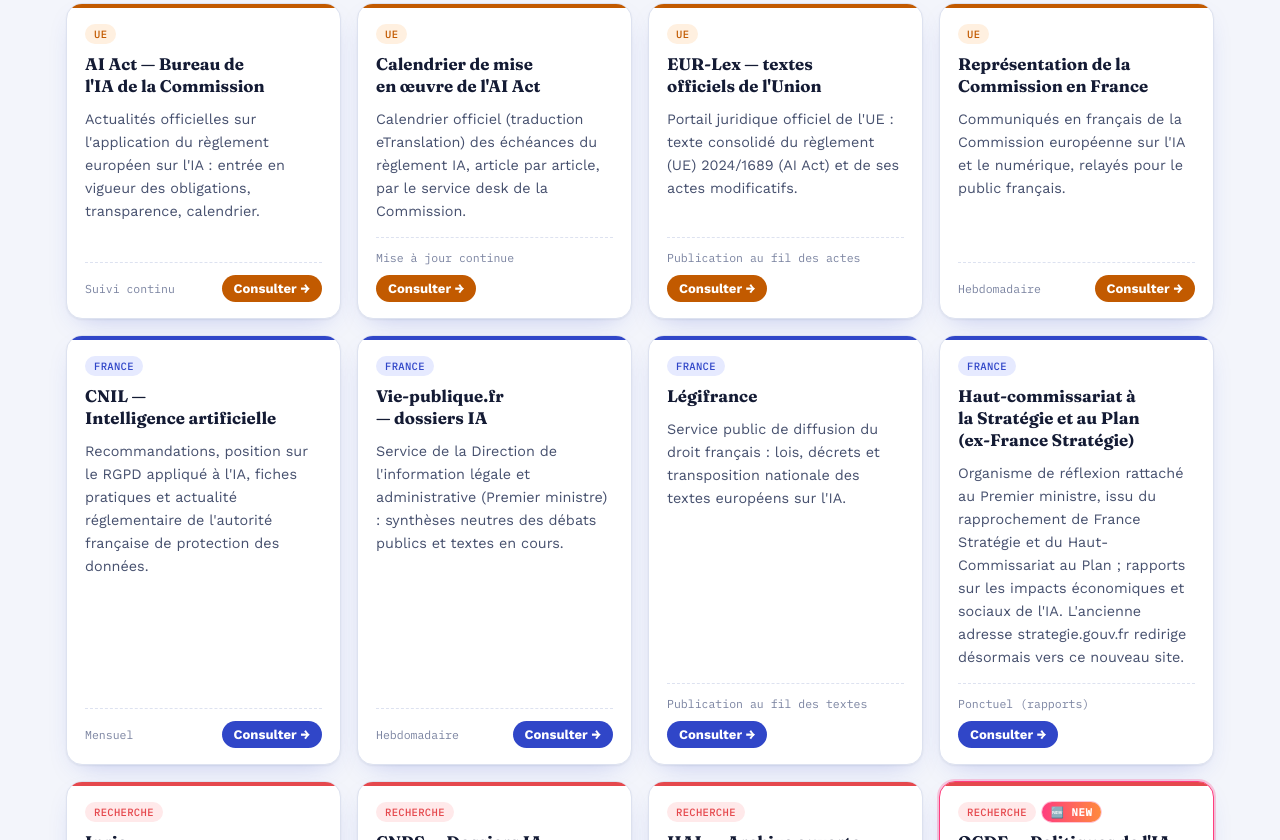
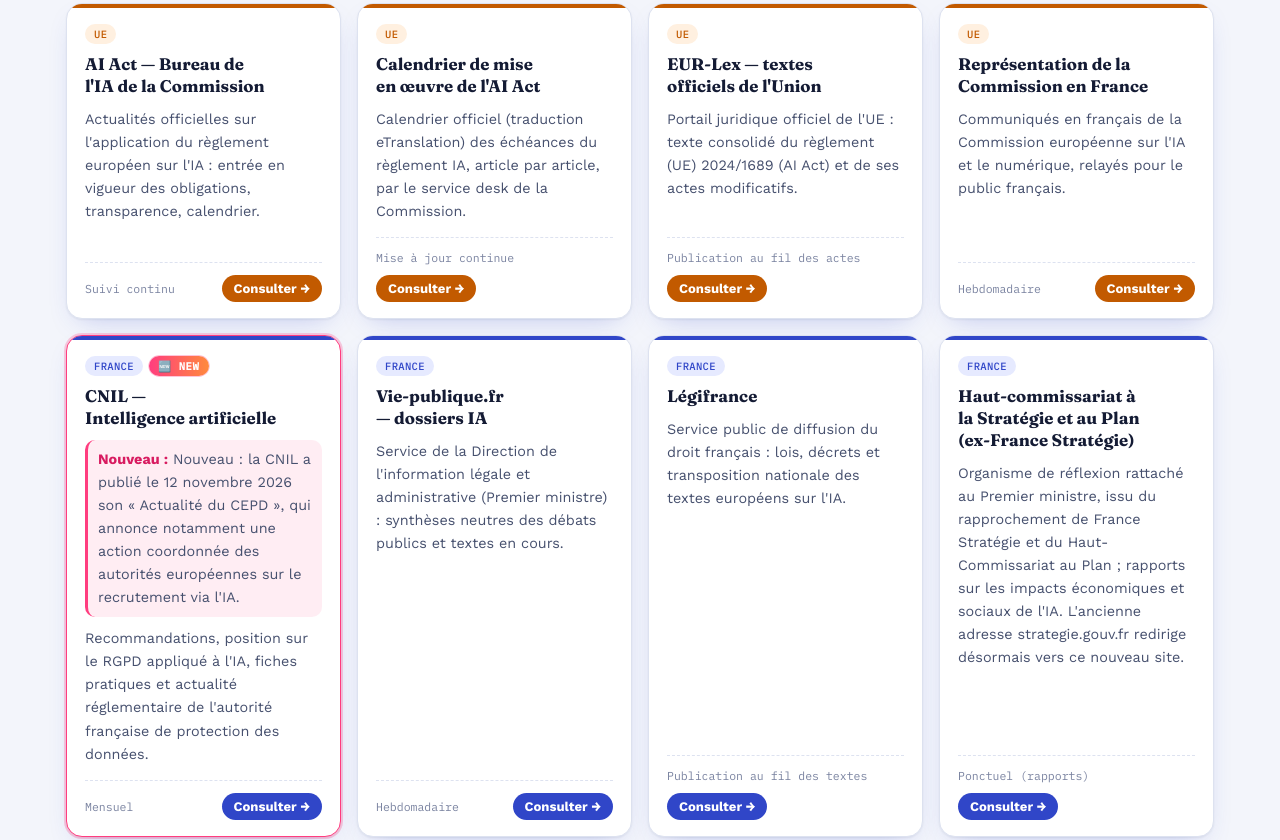
Before and after one commit to infocomluc-svg/observatoire-ia-education, a plain HTML site: page index.html in a window 1280 px wide. Shown: the part 1960-2800 px from the top of the page. Drawn offline with nearby package versions, Linux system fonts and the light colour scheme.

Commit message:
Observatoire IA Éducation : vérification et veille du 2026-11-15
Co-Authored-By: Claude Opus 5.5 <noreply@anthropic.com>
Claude-Session: https://claude.ai/code/session_019NnqpQB4sdSqqZY1fff5Jr

```diff
--- a/index.html
+++ b/index.html
@@ -323,7 +323,7 @@ footer a{color:var(--hero-ink)}
         <div><strong>32</strong>sources référencées</div>
         <div><strong>5</strong>familles de sources</div>
         <div><strong>4</strong>gabarits d'agent de veille</div>
-        <div><strong id="today-date">7 nov. 2026</strong>dernière vérification</div>
+        <div><strong id="today-date">15 nov. 2026</strong>dernière vérification</div>
       </div>
       <a class="newsbar" id="newsbar" href="#ia-generale" hidden><span aria-hidden="true">🆕</span><span><b id="newscount">0</b> <span id="newslabel">nouveautés</span> depuis la mise à jour précédente</span><span>Voir →</span></a>
     </div>
@@ -490,8 +490,8 @@ footer a{color:var(--hero-ink)}
 
   /* Badge NEW : une source porte nouveau:"AAAA-MM-JJ" (date d'ajout ou de nouvelle information)
      et nouveaute:"ce qui est nouveau". Elle est marquée NEW si cette date est postérieure à VERIF_PRECEDENTE. */
-  var DERNIERE_VERIF = "2026-11-07";
-  var VERIF_PRECEDENTE = "2026-11-03";
+  var DERNIERE_VERIF = "2026-11-15";
+  var VERIF_PRECEDENTE = "2026-11-07";
   window.OBS_VERIF_PRECEDENTE = VERIF_PRECEDENTE;
   function isNew(d){ return !!d && d > VERIF_PRECEDENTE; }
   window.OBS_isNew = isNew;
@@ -501,16 +501,16 @@ footer a{color:var(--hero-ink)}
     {tag:"eu", label:"UE", title:"Calendrier de mise en œuvre de l'AI Act", desc:"Calendrier officiel (traduction eTranslation) des échéances du règlement IA, article par article, par le service desk de la Commission.", url:"https://ai-act-service-desk.ec.europa.eu/fr/ai-act/timeline/calendrier-de-mise-en-oeuvre-de-la-legislation-de-lue-sur-lia", freq:"Mise à jour continue"},
     {tag:"eu", label:"UE", title:"EUR-Lex — textes officiels de l'Union", desc:"Portail juridique officiel de l'UE : texte consolidé du règlement (UE) 2024/1689 (AI Act) et de ses actes modificatifs.", url:"https://eur-lex.europa.eu/homepage.html", freq:"Publication au fil des actes"},
     {tag:"eu", label:"UE", title:"Représentation de la Commission en France", desc:"Communiqués en français de la Commission européenne sur l'IA et le numérique, relayés pour le public français.", url:"https://france.representation.ec.europa.eu/", freq:"Hebdomadaire"},
-    {tag:"fr", label:"France", title:"CNIL — Intelligence artificielle", desc:"Recommandations, position sur le RGPD appliqué à l'IA, fiches pratiques et actualité réglementaire de l'autorité française de protection des données.", url:"https://www.cnil.fr/fr/ia-comment-se-mettre-en-conformite", freq:"Mensuel"},
+    {tag:"fr", label:"France", title:"CNIL — Intelligence artificielle", desc:"Recommandations, position sur le RGPD appliqué à l'IA, fiches pratiques et actualité réglementaire de l'autorité française de protection des données.", url:"https://www.cnil.fr/fr/ia-comment-se-mettre-en-conformite", freq:"Mensuel", nouveau:"2026-11-15", nouveaute:"Nouveau : la CNIL a publié le 12 novembre 2026 son « Actualité du CEPD », qui annonce notamment une action coordonnée des autorités européennes sur le recrutement via l'IA."},
     {tag:"fr", label:"France", title:"Vie-publique.fr — dossiers IA", desc:"Service de la Direction de l'information légale et administrative (Premier ministre) : synthèses neutres des débats publics et textes en cours.", url:"https://www.vie-publique.fr/", freq:"Hebdomadaire"},
     {tag:"fr", label:"France", title:"Légifrance", desc:"Service public de diffusion du droit français : lois, décrets et transposition nationale des textes européens sur l'IA.", url:"https://www.legifrance.gouv.fr/", freq:"Publication au fil des textes"},
     {tag:"fr", label:"France", title:"Haut-commissariat à la Stratégie et au Plan (ex-France Stratégie)", desc:"Organisme de réflexion rattaché au Premier ministre, issu du rapprochement de France Stratégie et du Haut-Commissariat au Plan ; rapports sur les impacts économiques et sociaux de l'IA. L'ancienne adresse strategie.gouv.fr redirige désormais vers ce nouveau site.", url:"https://www.strategie-plan.gouv.fr/", freq:"Ponctuel (rapports)"},
     {tag:"recherche", label:"Recherche", title:"Inria — Intelligence artificielle", desc:"Institut national de recherche en sciences du numérique ; expertises et publications de référence sur les fondements techniques de l'IA.", url:"https://www.inria.fr/fr/intelligence-artificielle", freq:"Mensuel"},
     {tag:"recherche", label:"Recherche", title:"CNRS — Dossiers IA", desc:"Centre national de la recherche scientifique ; articles de vulgarisation scientifique et points d'étape sur la recherche française en IA.", url:"https://www.cnrs.fr/fr", freq:"Mensuel"},
     {tag:"recherche", label:"Recherche", title:"HAL — Archive ouverte", desc:"Plateforme nationale de dépôt de publications scientifiques ; recherche par mot-clé « intelligence artificielle » pour accéder aux articles évalués par les pairs.", url:"https://hal.science/", freq:"Continu (dépôts)"},
-    {tag:"recherche", label:"Recherche", title:"OCDE — Politiques de l'IA", desc:"Organisation de coopération et de développement économiques ; observatoire des politiques publiques d'IA (OECD.AI) et publications en français.", url:"https://www.oecd.org/fr/publications/serie-sur-l-intelligence-artificielle-et-l-avenir-des-competences_20730603.html", freq:"Trimestriel", nouveau:"2026-11-07", nouveaute:"Nouveau : publication le 5 novembre 2026 des « Perspectives de l'économie et de la société numériques de l'OCDE 2026 » (Digital Economy and Society Outlook), qui constatent une accélération de l'adoption de l'IA mais des écarts marqués entre entreprises et entre générations."},
-    {tag:"eu", label:"UE", title:"Programme pour une Europe numérique", desc:"Actualités de la stratégie numérique de l'UE (Digital Strategy), incluant IA, données et compétences numériques, en français.", url:"https://digital-strategy.ec.europa.eu/fr", freq:"Hebdomadaire", nouveau:"2026-11-07", nouveaute:"Nouveau : la Commission a lancé le 5 novembre 2026 un paquet « Éducation et compétences » dont l'une des quatre priorités est de mettre les outils numériques et l'IA au service de l'éducation, avec la création le 3 novembre 2026 du consortium EDU-EDIC pour déployer des services d'IA de confiance dans les écoles."},
-    {tag:"fr", label:"France", title:"Conseil de l'IA et du numérique", desc:"Organe consultatif rattaché au gouvernement (ex-Conseil national du numérique, renommé en 2025) ; rapports, notes et avis publics sur la stratégie française en matière d'intelligence artificielle, dont des travaux conjoints avec la CNIL sur l'IA agentique.", url:"https://www.conseil-ia-numerique.fr/", freq:"Ponctuel (rapports et notes)"}
+    {tag:"recherche", label:"Recherche", title:"OCDE — Politiques de l'IA", desc:"Organisation de coopération et de développement économiques ; observatoire des politiques publiques d'IA (OECD.AI) et publications en français.", url:"https://www.oecd.org/fr/publications/serie-sur-l-intelligence-artificielle-et-l-avenir-des-competences_20730603.html", freq:"Trimestriel"},
+    {tag:"eu", label:"UE", title:"Programme pour une Europe numérique", desc:"Actualités de la stratégie numérique de l'UE (Digital Strategy), incluant IA, données et compétences numériques, en français.", url:"https://digital-strategy.ec.europa.eu/fr", freq:"Hebdomadaire"},
+    {tag:"fr", label:"France", title:"Conseil de l'IA et du numérique", desc:"Organe consultatif rattaché au gouvernement (ex-Conseil national du numérique, renommé en 2025) ; rapports, notes et avis publics sur la stratégie française en matière d'intelligence artificielle, dont des travaux conjoints avec la CNIL sur l'IA agentique.", url:"https://www.conseil-ia-numerique.fr/", freq:"Ponctuel (rapports et notes)", nouveau:"2026-11-15", nouveaute:"Nouveau : publication le 10 novembre 2026 des travaux « Protéger sans empêcher : nos vulnérabilités à l'ère de l'IA générative »."}
   ];
 
   var SOURCES_EDUCATION = [
@@ -521,7 +521,7 @@ footer a{color:var(--hero-ink)}
     {tag:"fr", label:"France", title:"Feuille de route IA 2026-2027 — « Une IA utile, humaine et souveraine »", desc:"Document officiel du ministère de l'Éducation nationale : outils souverains d'appui au geste professionnel, tuteur IA adaptatif pour les élèves, généralisation de Pix IA, calendrier 2026-2027.", url:"https://www.education.gouv.fr/sites/default/files/document/feuille-de-route-2026/feuille-de-route-2026-2027-du-minist-re-de-l-ducation-nationale-520408.pdf", freq:"Annuel (2026-2027)"},
     {tag:"fr", label:"France", title:"CNIL — Enseignants et systèmes d'IA", desc:"FAQ officielle destinée aux enseignants : bonnes pratiques, formation préalable, vigilance sur les données d'élèves.", url:"https://www.cnil.fr/fr/enseignant-usage-systeme-ia", freq:"Mise à jour ponctuelle"},
     {tag:"fr", label:"France", title:"CNIL — Responsables de traitement en éducation", desc:"FAQ complémentaire pour les chefs d'établissement et autorités académiques : obligations légales, analyse d'impact, délégué à la protection des données.", url:"https://www.cnil.fr/fr/education-mise-en-place-systeme-ia", freq:"Mise à jour ponctuelle"},
-    {tag:"unesco", label:"UNESCO", title:"UNESCO — IA dans l'éducation", desc:"Page thématique de l'UNESCO : guide pour les décideurs politiques, recommandation sur l'éthique de l'IA (2021) et actualité des travaux internationaux.", url:"https://www.unesco.org/fr/digital-education/artificial-intelligence", freq:"Mensuel"},
+    {tag:"unesco", label:"UNESCO", title:"UNESCO — IA dans l'éducation", desc:"Page thématique de l'UNESCO : guide pour les décideurs politiques, recommandation sur l'éthique de l'IA (2021) et actualité des travaux internationaux.", url:"https://www.unesco.org/fr/digital-education/artificial-intelligence", freq:"Mensuel", nouveau:"2026-11-15", nouveaute:"Nouveau : l'UNESCO a annoncé le 10 novembre 2026 « AI Answers. You Decide », guide d'accompagnement de son curriculum d'éducation aux médias et à l'information, consacré à l'enseignement de l'EMI dans des environnements informationnels médiés par l'IA et destiné aux éducateurs et formateurs d'enseignants."},
     {tag:"unesco", label:"UNESCO", title:"Référentiel de compétences en IA — enseignants", desc:"15 compétences réparties en cinq domaines et trois niveaux de progression (Acquérir, Approfondir, Créer) pour la formation des enseignants à l'IA.", url:"https://www.unesco.org/fr/articles/referentiel-de-competences-en-ia-pour-les-enseignants", freq:"Version stable (2024/2025, page mise à jour le 16 janv. 2026)"},
     {tag:"unesco", label:"UNESCO", title:"Référentiel de compétences en IA — apprenants", desc:"12 compétences réparties en quatre dimensions pour intégrer des objectifs d'apprentissage sur l'IA dans les programmes scolaires.", url:"https://www.unesco.org/fr/articles/referentiel-de-competences-en-ia-pour-les-apprenants", freq:"Version stable (2024/2025, page mise à jour le 16 janv. 2026)"},
     {tag:"eu", label:"UE", title:"Lignes directrices éthiques pour les éducateurs", desc:"Commission européenne : lignes directrices actualisées sur l'usage éthique de l'IA et des données dans l'enseignement et l'apprentissage (édition 2026).", url:"https://education.ec.europa.eu/fr/focus-topics/digital-education/actions/plan/ethical-guidelines-for-educators-on-using-artificial-intelligence", freq:"Révision périodique"},
@@ -539,7 +539,7 @@ footer a{color:var(--hero-ink)}
     {date:"27 juil. 2026", title:"Règlement « AI Omnibus » (UE 2026/1744)", desc:"Texte modifiant le calendrier de l'AI Act et simplifiant certaines obligations ; entré en vigueur le 27 juillet 2026. Reporte notamment les échéances applicables aux systèmes à haut risque (voir ci-dessous).", url:"https://digital-strategy.ec.europa.eu/fr/news/ai-omnibus-enters-force"},
     {date:"2 août 2026", title:"AI Act — application générale et transparence", desc:"Majorité des dispositions applicables : obligations de transparence (art. 50), pouvoirs renforcés des autorités, activation du régime de sanctions.", url:"https://digital-strategy.ec.europa.eu/fr/news/commission-starts-enforcing-ai-act-rules-and-new-transparency-requirements-2-august"},
     {date:"15 oct. 2026", title:"UNESCO — consultation mondiale sur la gouvernance de l'IA en éducation", desc:"Consultation mondiale de l'UNESCO (septembre-novembre 2026) autour du document de réflexion « Sustaining education as a common good in the age of AI » ; contributions à envoyer avant le 15 octobre 2026 à aied@unesco.org, synthèse en policy briefs attendue lors de la Digital Learning Week 2027. Page officielle de la consultation confirmée accessible lors du contrôle du 19 octobre 2026, puis à nouveau le 3 novembre 2026 (mise à jour de la page le 9 oct. 2026).", url:"https://www.unesco.org/en/digital-education/artificial-intelligence/consultation"},
-    {date:"Déc. 2026", title:"Publication du projet de programme SNT révisé (enseignement de l'IA)", desc:"Échéance fixée par la lettre de saisine du ministre de l'Éducation nationale au Conseil supérieur des programmes (20 juillet 2026) : le projet de programme de SNT intégrant une heure hebdomadaire d'enseignement de l'IA en classe de seconde doit être publié au plus tard en décembre 2026, avant son entrée en application à la rentrée 2027. Aucune publication confirmée au 3 novembre 2026.", url:"https://www.education.gouv.fr/sites/default/files/document/lettre-de-saisine-relative-la-revision-du-programme-de-snt-20-juillet-2026pdf-519177.pdf"},
+    {date:"Déc. 2026", title:"Publication du projet de programme SNT révisé (enseignement de l'IA)", desc:"Échéance fixée par la lettre de saisine du ministre de l'Éducation nationale au Conseil supérieur des programmes (20 juillet 2026) : le projet de programme de SNT intégrant une heure hebdomadaire d'enseignement de l'IA en classe de seconde doit être publié au plus tard en décembre 2026, avant son entrée en application à la rentrée 2027. Aucune publication repérée lors du contrôle du 15 novembre 2026.", url:"https://www.education.gouv.fr/sites/default/files/document/lettre-de-saisine-relative-la-revision-du-programme-de-snt-20-juillet-2026pdf-519177.pdf"},
     {date:"2 déc. 2026", title:"AI Act — échéance article 50(2)", desc:"Date limite pour les fournisseurs de contenus synthétiques déjà sur le marché avant août 2026 de se conformer au marquage lisible par machine.", url:"https://www.dastra.eu/fr/blog/calendrier-ai-act-toutes-les-echeances-a-connaitre-pour-rester-conforme-au-regl/60277"},
     {date:"Rentrée 2027", title:"Enseignement obligatoire de l'IA en classe de seconde", desc:"Communication officielle en Conseil des ministres (1er sept. 2026, rentrée scolaire 2026) : un enseignement obligatoire de l'IA sera mis en place dès la rentrée 2027, avec programme et formation des professeurs élaborés durant l'année 2026-2027.", url:"https://www.education.gouv.fr/la-rentree-scolaire-2026-communication-en-conseil-des-ministres-505564"},
     {date:"2 déc. 2027", title:"AI Act — application complète des règles sur les systèmes à haut risque (annexe III)", desc:"Échéance mise à jour (règlement Omnibus) : les obligations pour les systèmes d'IA à haut risque de l'annexe III, initialement attendues en 2026, s'appliquent désormais pleinement à cette date.", url:"https://digital-strategy.ec.europa.eu/fr/news/ai-omnibus-enters-force"},
--- a/veille/derniere.json
+++ b/veille/derniere.json
@@ -1,50 +1,34 @@
 {
-  "genere_le": "2026-11-07",
+  "genere_le": "2026-11-15",
   "periode": {
-    "du": "2026-10-31",
-    "au": "2026-11-07"
+    "du": "2026-11-08",
+    "au": "2026-11-15"
   },
-  "synthese": "Semaine marquée par le lancement, le 5 novembre 2026, du paquet « Éducation et compétences » de la Commission européenne, qui fait de l'usage des outils numériques et de l'IA au service de l'apprentissage l'une de ses quatre priorités. Côté réglementation, aucune nouvelle échéance de l'AI Act n'a été publiée ; la CNIL relaie la plateforme « Privacy for Kids » du CEPD destinée notamment aux enseignants. L'OCDE publie ses Perspectives de l'économie numérique 2026, centrées sur l'adoption de l'IA.",
+  "synthese": "Semaine dominée par la protection des publics vulnérables face à l'IA générative : le Conseil de l'IA et du numérique rend public son rapport « Protéger sans empêcher », qui fait de la formation de toute la population à l'IA, dès le plus jeune âge, l'une de ses priorités. L'UNESCO lance un guide pour enseigner l'éducation aux médias et à l'information à l'ère de l'IA, destiné aux enseignants. Côté réglementation, aucune nouvelle échéance de l'AI Act n'a été publiée ; la CNIL relaie une action coordonnée des autorités européennes sur le recrutement assisté par IA.",
   "items": [
     {
-      "titre": "La Commission lance un paquet « Éducation et compétences » face au recul des compétences de base, à la transition numérique et à la pénurie d'enseignants",
-      "source": "Commission européenne",
-      "url": "https://digital-strategy.ec.europa.eu/en/news/commission-launches-education-and-skills-package-tackle-declining-basic-skills-rapid-digital-change",
-      "date": "2026-11-05",
-      "categorie": "education",
-      "resume": "Le paquet fixe quatre priorités, dont l'exploitation des outils numériques et de l'IA au service de l'éducation et le renforcement du métier d'enseignant. La Commission a créé le 3 novembre 2026 le consortium EDU-EDIC pour déployer des services numériques et d'IA de confiance dans les écoles."
+      "titre": "Protéger sans empêcher : nos vulnérabilités à l'ère de l'IA générative",
+      "source": "Conseil de l'intelligence artificielle et du numérique",
+      "url": "https://www.conseil-ia-numerique.fr/nos-travaux/proteger-sans-empecher-nos-vulnerabilites-lere-de-lia-generative",
+      "date": "",
+      "categorie": "ia-generale",
+      "resume": "Rapport de la commission « IA générative et vulnérabilités » (18 recommandations, 55 auditions) sur la dette cognitive, la dépendance aux compagnons IA et les deepfakes. Il souligne la vulnérabilité particulière des mineurs et recommande de former massivement la population à l'IA dès le plus jeune âge."
     },
     {
-      "titre": "Privacy for Kids : le CEPD lance une plateforme dédiée à la vie privée des enfants",
-      "source": "CNIL / Comité européen de la protection des données",
-      "url": "https://www.cnil.fr/fr/cepd-privacy-for-kids",
-      "date": "2026-11-04",
-      "categorie": "reglementation",
-      "resume": "Le CEPD et les autorités nationales, dont la CNIL, lancent une plateforme de ressources pédagogiques sur la vie privée des enfants, destinée aux parents, enseignants et éducateurs (réseaux sociaux, cyberharcèlement, vie privée à l'école)."
+      "titre": "AI Answers. You Decide : l'UNESCO lance un guide d'éducation aux médias et à l'information à l'ère de l'IA",
+      "source": "UNESCO",
+      "url": "https://www.unesco.org/en/articles/ai-answers-you-decide-unesco-launches-new-media-and-information-literacy-curriculum",
+      "date": "2026-11-10",
+      "categorie": "education",
+      "resume": "Guide destiné aux enseignants, aux formateurs d'enseignants et aux concepteurs de programmes, organisé en cinq thèmes (IA au quotidien, médias, esprit critique, droits humains, avenir) avec activités et questions de discussion. Page disponible en anglais uniquement à ce jour."
     },
     {
-      "titre": "La vice-présidente exécutive Virkkunen fait le point devant le Conseil et le Parlement sur la simplification, la mise en œuvre et l'application des règles numériques",
-      "source": "Commission européenne",
-      "url": "https://digital-strategy.ec.europa.eu/en/library/executive-vice-president-virkkunen-updates-council-and-parliament-simplification-0",
-      "date": "2026-11-04",
+      "titre": "Actualité du CEPD : adéquation de la Corée du Sud, versions finales des BCR-ST et action coordonnée sur le recrutement assisté par IA",
+      "source": "CNIL / Comité européen de la protection des données",
+      "url": "https://www.cnil.fr/fr/actualite-du-cepd-adequation-de-la-coree-du-sud-versions-finales-des-bcr-st-et-action-coordonnee-sur",
+      "date": "2026-11-12",
       "categorie": "reglementation",
-      "resume": "Document publié dans la rubrique de la page officielle AI Act consacrée aux rapports ; il porte sur la simplification et l'application du corpus de règles numériques de l'UE, sans nouvelle échéance de l'AI Act."
-    },
-    {
-      "titre": "L'adoption de l'IA s'accélère dans l'OCDE, mais d'importants écarts persistent entre entreprises et entre générations",
-      "source": "OCDE",
-      "url": "https://www.oecd.org/en/about/news/press-releases/2026/11/oecd-digital-economy-and-society-outlook-2026.html",
-      "date": "2026-11-05",
-      "categorie": "ia-generale",
-      "resume": "Communiqué accompagnant les Perspectives de l'économie et de la société numériques de l'OCDE 2026 : l'adoption de l'IA progresse, mais seules environ 12 % des entreprises combinent IA, cloud et analyse de mégadonnées."
-    },
-    {
-      "titre": "L'Amérique latine progresse dans la gouvernance des données pour une IA éthique et inclusive",
-      "source": "UNESCO",
-      "url": "https://www.unesco.org/en/articles/latin-america-makes-progress-data-governance-ethical-and-inclusive-artificial-intelligence",
-      "date": "2026-11-06",
-      "categorie": "ia-generale",
-      "resume": "La boîte à outils de l'UNESCO sur la gouvernance des données est publiée en espagnol, avec de nouveaux outils de formation et d'auto-évaluation pour les gouvernements d'Amérique latine et des Caraïbes."
+      "resume": "La CNIL relaie les décisions du CEPD, dont le lancement d'une action coordonnée des autorités européennes de protection des données sur l'usage de l'IA dans le recrutement."
     }
   ]
 }
```
Also changed, not shown: veille/2026-11-15.json (added, +34 -0 lines).
